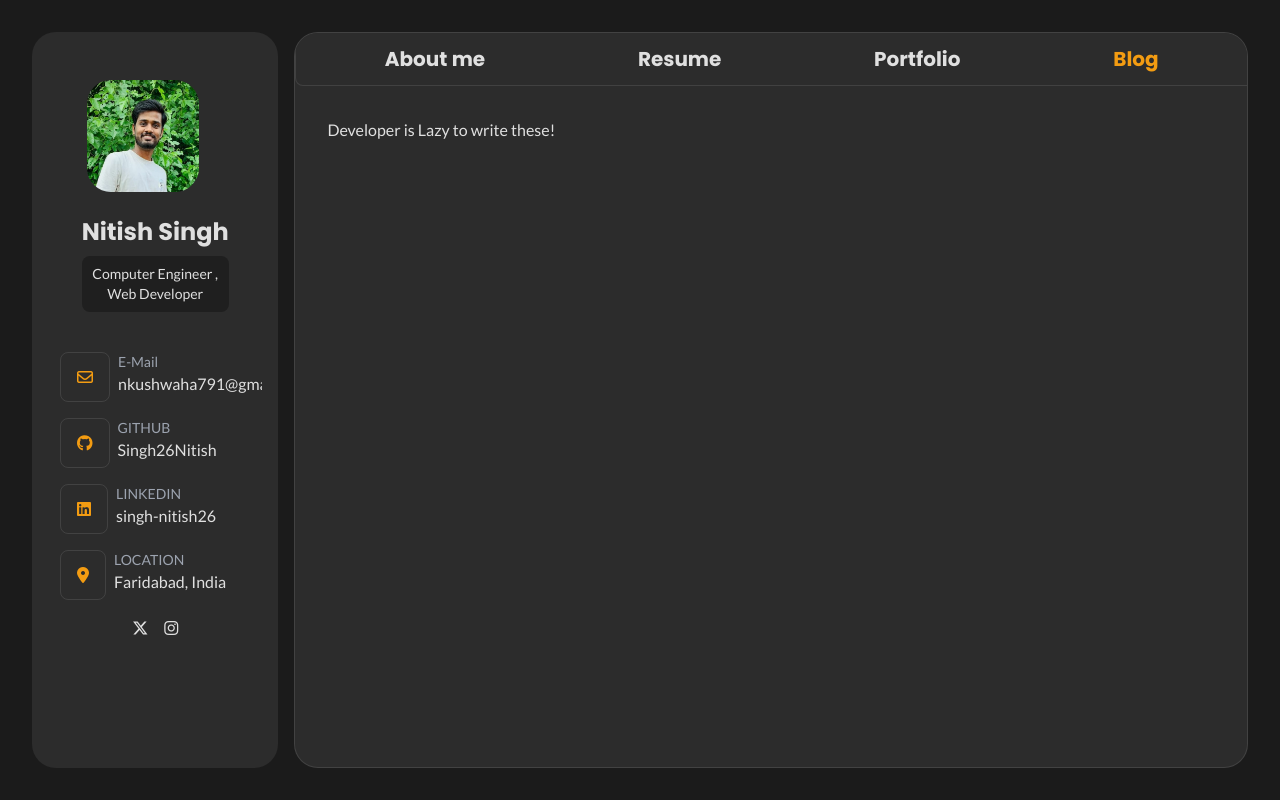
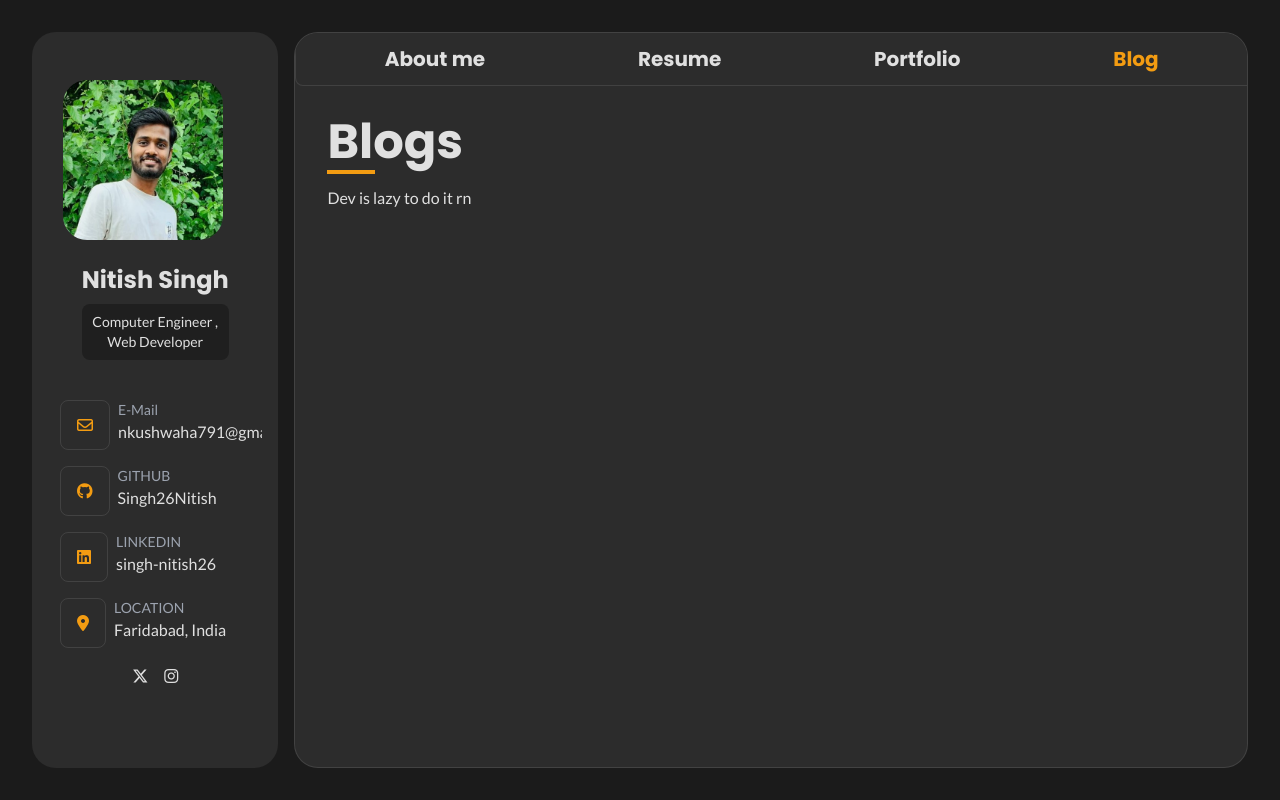
Before and after one commit to Singh26Nitish/profile, a React (Create React App) app: page /blog in a window 1280 px wide. Built offline with nearby package versions, Linux system fonts and the light colour scheme.

Commit message:
stable test 1.0

```diff
--- a/src/Components/Aside.js
+++ b/src/Components/Aside.js
@@ -17,7 +17,7 @@ function Aside() {
             {/* About me section */}
             <div className="flex justify-start items-center px-4 sm:flex-col sm:mt-4">
                 <div className="mr-6">
-                    <img src={profile} alt="pfp" className="max-w-xs max-h-28 mt-4 rounded-3xl" />
+                    <img src={profile} alt="pfp" className="max-w-xs max-h-28 sm:max-h-40 mt-4 rounded-3xl" />
                 </div>
 
                 <div className="flex justify-between w-fu">
--- a/src/routes/Blog.js
+++ b/src/routes/Blog.js
@@ -1,11 +1,19 @@
-import React from "react";
+import React, { useEffect, useState } from 'react';
 
-function Blog(){
+
+  function Blog() {
     return(
-        <>
-        <h1>Developer is Lazy to write these!</h1>
-        </>
+      <>
+      <section className="">
+            <h1 className="text-5xl font-bold relative inline-block mb-5 font-poppins text-font">
+              Blogs
+                        <span className="absolute left-0 -bottom-2 w-12 h-1 bg-high"></span>
+                    </h1>
+      </section>
+      <div>Dev is lazy to do it rn</div>
+
+      </>
     )
-}
+  }
 
 export default Blog;
```
